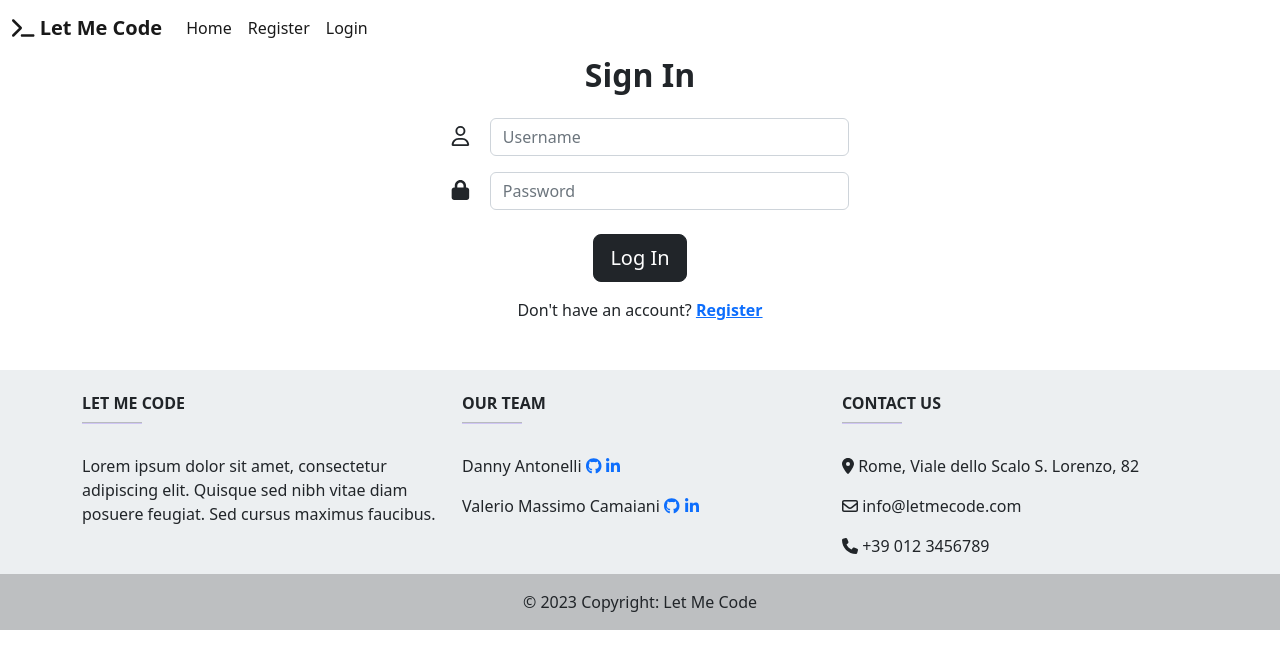
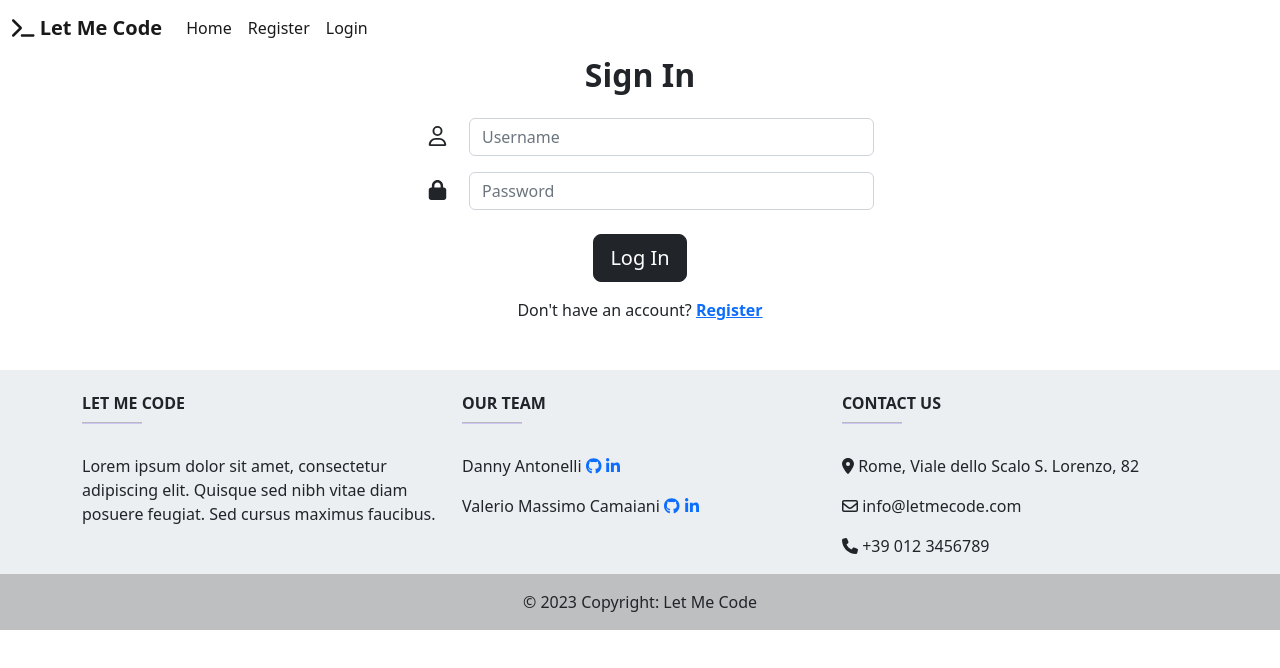
Before and after one commit to DannyAntonelli/Let-Me-Code, a Vue app in the folder frontend/: page /login in a window 1280 px wide. Shown: the top 668 px of the page. Built offline with nearby package versions, Linux system fonts and the light colour scheme.

Commit message:
Fix max-width in login page

```diff
--- a/frontend/src/views/Login.vue
+++ b/frontend/src/views/Login.vue
@@ -9,7 +9,7 @@
 
   <form
     class="text-center"
-    style="max-width: 450px; margin: auto"
+    style="max-width: 500px; margin: auto"
     @submit.prevent="handleLogin"
   >
     <h2 class="text-center mb-4"><strong>Sign In</strong></h2>
```
